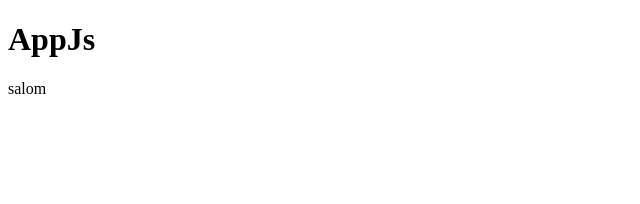
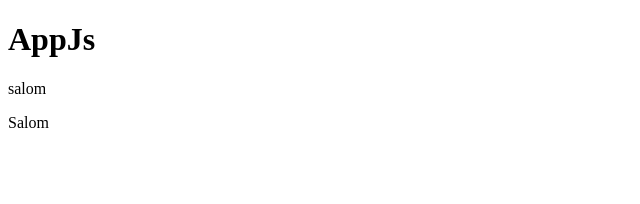
Before and after one commit to IdevBro/2200, a React (Vite) app: page / in a window 1280 px wide. Shown: the top 204 px of the page, without its empty margins (0-640 px from the left). Built offline with nearby package versions, Linux system fonts and the light colour scheme.

Commit message:
span tegi qoshildi

```diff
--- a/src/App.jsx
+++ b/src/App.jsx
@@ -5,6 +5,7 @@ function App() {
     <div>
       <h1>AppJs</h1>
       <p>salom</p>
+      <span>Salom</span>
     </div>
   );
 }
```
